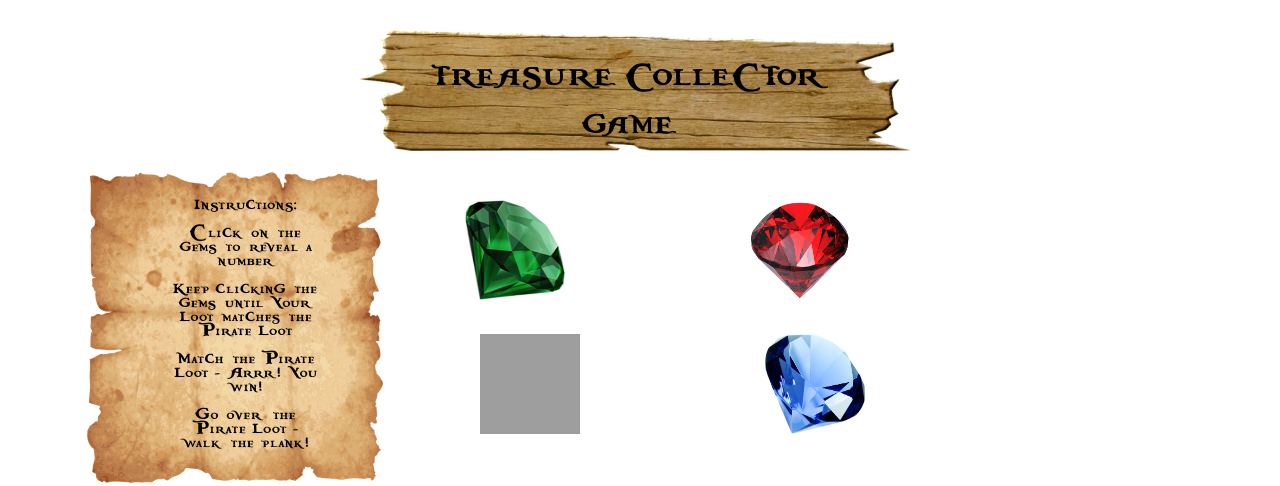
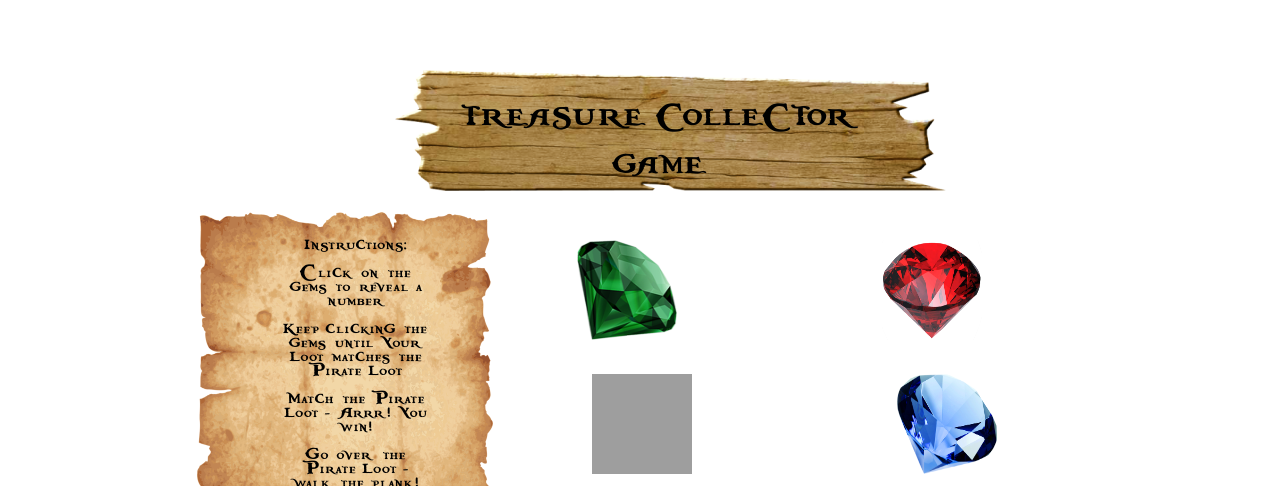
Before and after one commit to am-gforcehub/unit-4-game, a plain HTML site: page index.html in a window 1280 px wide. Shown: the top 486 px of the page. Drawn offline with nearby package versions, Linux system fonts and the light colour scheme; grey boxes are pictures that could not be loaded.

Commit message:
update css

```diff
--- a/assests/css/style.css
+++ b/assests/css/style.css
@@ -1,21 +1,35 @@
 @font-face {
   font-family: "blackpearl";
-    src:url("../images/BlackPearl.ttf") format("truetype");
+  src: url("../images/BlackPearl.ttf") format("truetype");
 }
-html, body {
+* {
+  box-sizing: border-box;
+}
+html,
+body {
   background: url("../images/0d6f7373fc8fc6a98185dd293e89e0b3.jpg") no-repeat;
   background-size: cover;
+  background-attachment: fixed;
+  background-position: center;
   margin: 0;
   font-family: "blackpearl";
-    width: 100%;
-    height: 100%;
+  /* width: 100%; */
+  /* height: 100%; */
   padding: 0;
   display: block;
+  margin-bottom: 100px;
+}
+
+.container {
+  position: relative;
+  max-width: 920px;
+  margin: 0 auto;
+  border-radius: 3px;
 }
 
 .titleImg {
   margin: 0;
-    margin-left: 250px;
+  margin-left: 175px;
   width: 600px;
   height: 150px;
 }
@@ -23,12 +37,11 @@ html, body {
 .textTitle {
   position: absolute;
   top: 50px;
-    left: 360px;
+  left: 280px;
   text-align: center;
   color: black;
   font-size: 24px;
-    font:  "blackpearl";
-
+  font: "blackpearl";
 }
 
 .woodSign {
@@ -46,15 +59,16 @@ html, body {
   font-size: 14px;
 }
 
-  #diamond, #sapphire  {
-    padding-top: 30px;
-
-  }
-
-  #emerald, #ruby {
+#diamond,
+#sapphire {
   padding-top: 30px;
 }
 
+#emerald,
+#ruby {
+  padding-top: 30px;
+  margin-left: 75px;
+}
 
 #generator,
 #scoreboard,
@@ -65,32 +79,6 @@ html, body {
   padding-top: 10px;
   color: black;
   padding-bottom: 5px;
-
-}
-
-#ranNumGen, #scoreGen
- {
-    font-size: 50px;
-}
-
-@media only screen and (max-width: 900px) {
-.titleImg {
-    width: 100%;
-
-
-
-}
-.textTitle {
-    font-size: 5vw;
-}
-
-
-#generator,
-#scoreboard,
-#yourScore {
-
-
-
 }
 
 #ranNumGen,
@@ -98,9 +86,11 @@ html, body {
   font-size: 50px;
 }
 
-.emerald, .diamond, .ruby, .sapphire {
-
-    position: absolute;
-
+@media (min-width: 769px) {
+  .container {
+    margin: 2.5rem auto;
+  }
+  #instructions {
+    position: relative;
   }
 }
--- a/index.html
+++ b/index.html
@@ -41,9 +41,9 @@
                 </div>
             </div>
         </div>
-    </div>
+    <!-- </div> -->
 
-    <div class="container">
+    <!-- <div class="container"> -->
         <div class="row">
             <div class="col-4" id="instructions">
                 <img class="woodSign" src="assests/images/Old_Paper_PNG_Image.png" alt="wood-sign">
@@ -65,9 +65,10 @@
                     <img class="img-responsive" src="assests/images/diamond-png-22521.png" alt="Diamond" width="100"
                         height="100">
 
-                    <div class="col-2"></div>
+                    <!-- <div class="col-2"></div> -->
                 </div>
             </div>
+
 
             <div class="col-3 jewel" id="ruby">
 
@@ -79,7 +80,7 @@
 
                     <img class="img-responsive" src="assests/images/sapphire-stone-2743.png" alt="Sapphire" width="100"
                         height="100">
-                    <div class="col-2"></div>
+                    <!-- <div class="col-2"></div> -->
 
                 </div>
             </div>
@@ -103,10 +104,10 @@
                 <br>
                 <p>Losses: <span id="numLosses"></span></p>
             </div>
+        </div>
 
+    </div>
 
-        </div>
-    </div>
 
 
 
```
Lines whose indentation alone changed are shown as unchanged.
